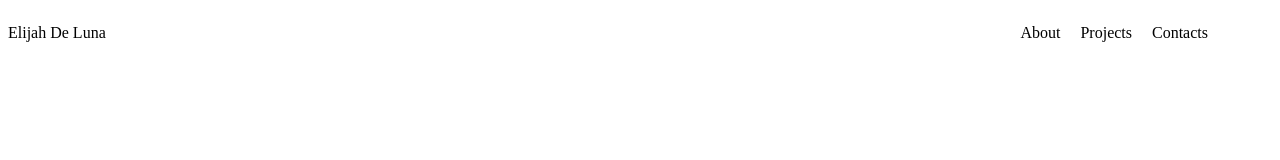
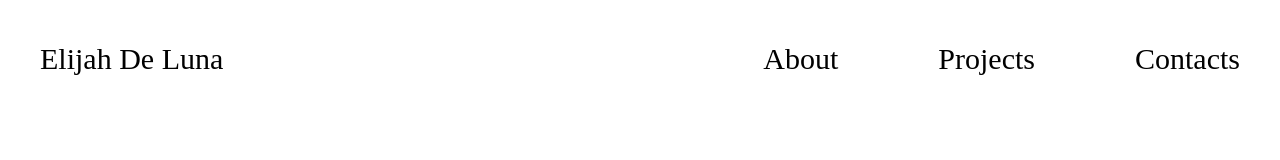
Before and after one commit to NotJayy11/NotJayy11.github.io, a plain HTML site: page index.html in a window 1280 px wide. Drawn offline with Linux system fonts and the light colour scheme.

Commit message:
Initial commit

```diff
--- a/assets/scripts/main.js
+++ b/assets/scripts/main.js
@@ -6,4 +6,5 @@ let variableName = "Elijah De Lunaaaaa"
 console.log(variableName)
 
 for (let x = 1; x <= 100; x += 2) {
-    console.log(x);}
+    console.log(x)
+}
--- a/assets/styles/style.css
+++ b/assets/styles/style.css
@@ -6,6 +6,8 @@
 .header{
     display: flex;
     justify-content: space-between;
+    margin: 12px auto;
+    font-size: 30px;
 }
 .desktop-nav{
 display: flex;
@@ -14,5 +16,5 @@ justify-content: space-between;
 }
 
 .header .desktop-nav p{
-    margin-left: 20px;
+    margin-left: 100px;
 }
```
